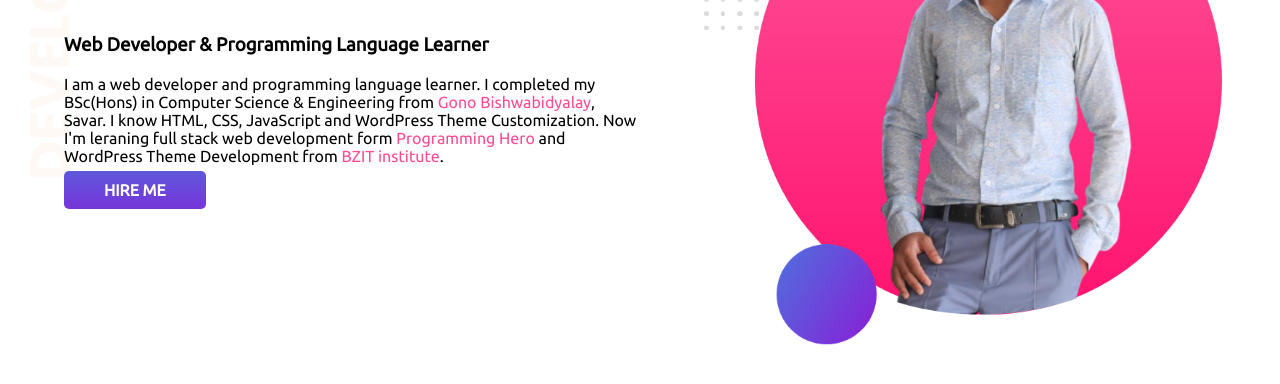
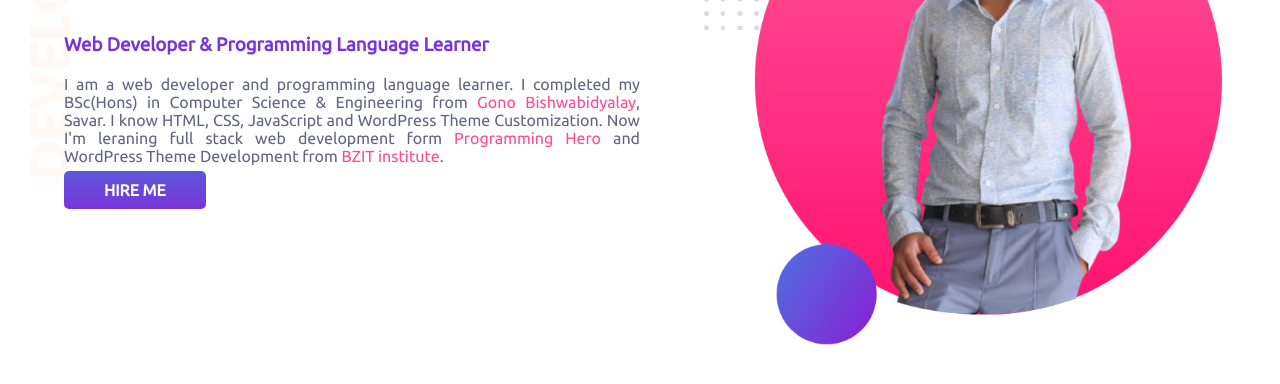
Before and after one commit to mamunalabdullah/portfolio, a plain HTML site: page index.html in a window 1280 px wide. Shown: the part 182-566 px from the top of the page. Drawn offline with Linux system fonts and the light colour scheme.

Commit message:
final update for section one

```diff
--- a/style.css
+++ b/style.css
@@ -11,6 +11,11 @@ h1{
 }
 h3{
     text-transform: capitalize;
+    color: #7735D8;
+}
+p{
+    text-align: justify;
+    color: #64647F;
 }
 .top-banner{
     display: flex;
```
